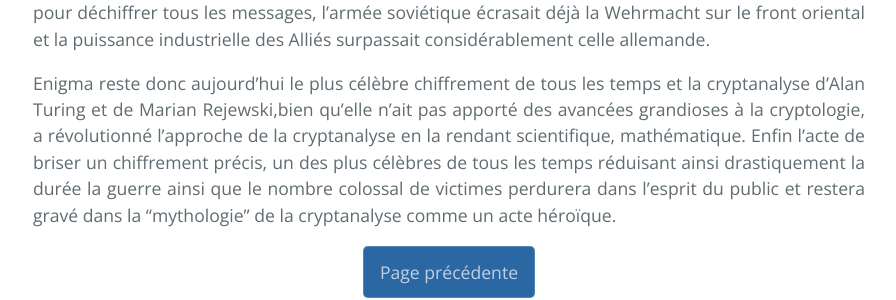
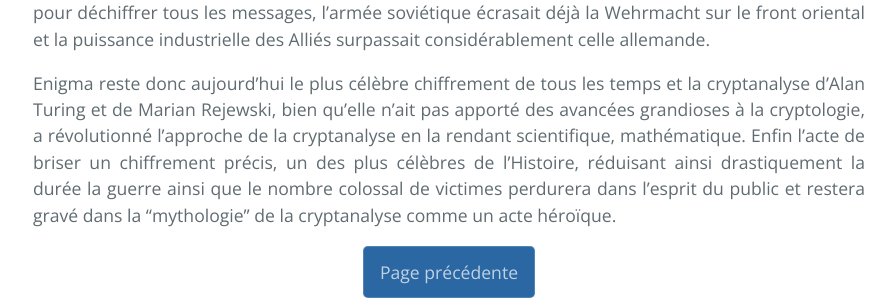
Before and after one commit to SamuelGallay/CryptoTPE, a Jekyll site: the page built from pages/3_Guerres/4_cryptanalyse.md, in a window 1280 px wide and 900 px high, scrolled down 6536 px. Shown: the part 441-741 px from the top of the window, without its empty margins (191-1087 px from the left). Built offline with Jekyll 4.4.1, drawn with Linux system fonts in a browser that asks for light colours; our own code applies the rules of GitHub Pages for plain Markdown files; formulas are drawn with MathJax 3.

Commit message:
Cryptanalyse Enigma

```diff
--- a/pages/3_Guerres/4_cryptanalyse.md
+++ b/pages/3_Guerres/4_cryptanalyse.md
@@ -110,4 +110,4 @@ On peut aussi parler de la recherche de messages clairs qui était cruciale au f
 
 Finalement, grâce à la puissance de centaines de bombes électromagnétiques, aux erreurs involontaires des opérateurs allemands et  à des recherches éreintantes de mots probables, les Alliés finirent par pouvoir déchiffrer la clef du jour en 20 minutes environ, ce qui permit aux Alliés d’avoir l’avantage sur les Allemands. Cependant au moment où le nombre de bombes devenait suffisant pour déchiffrer tous les messages, l’armée soviétique écrasait déjà la Wehrmacht sur le front oriental et la puissance industrielle des Alliés surpassait considérablement celle allemande.
 
-Enigma reste donc aujourd’hui le plus célèbre chiffrement de tous les temps et la cryptanalyse d'Alan Turing et de Marian Rejewski,bien qu'elle n’ait pas apporté des avancées grandioses à la cryptologie, a révolutionné l’approche de la cryptanalyse en la rendant scientifique, mathématique. Enfin l’acte de briser un chiffrement précis, un des plus célèbres de tous les temps réduisant ainsi drastiquement la durée la guerre ainsi que le nombre colossal de victimes perdurera dans l’esprit du public et restera gravé dans la “mythologie” de la cryptanalyse comme un acte héroïque.
+Enigma reste donc aujourd’hui le plus célèbre chiffrement de tous les temps et la cryptanalyse d'Alan Turing et de Marian Rejewski, bien qu'elle n’ait pas apporté des avancées grandioses à la cryptologie, a révolutionné l’approche de la cryptanalyse en la rendant scientifique, mathématique. Enfin l’acte de briser un chiffrement précis, un des plus célèbres de l'Histoire, réduisant ainsi drastiquement la durée la guerre ainsi que le nombre colossal de victimes perdurera dans l’esprit du public et restera gravé dans la “mythologie” de la cryptanalyse comme un acte héroïque.
```
